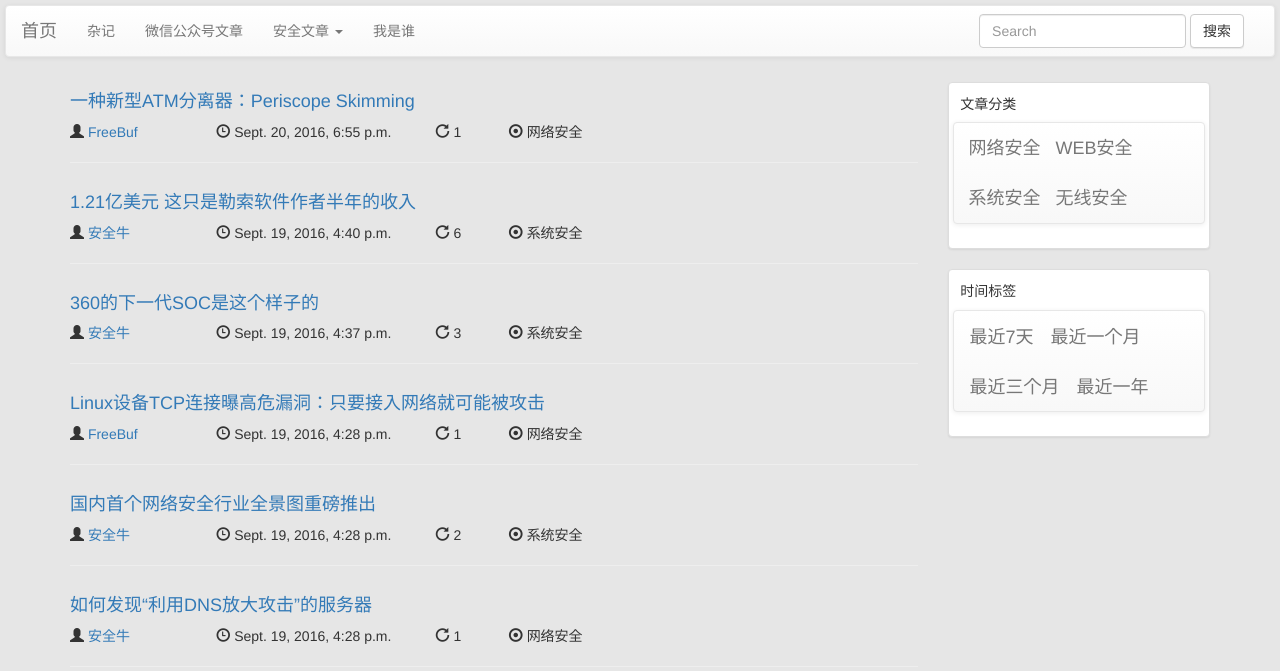
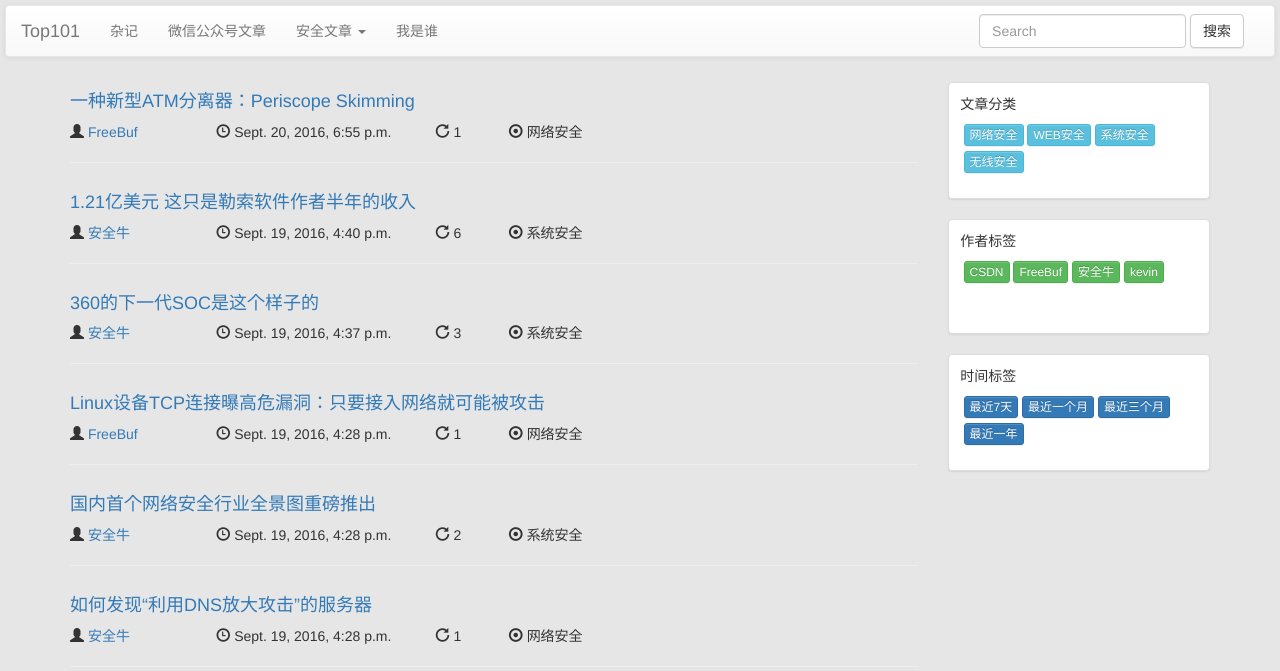
Before and after one commit to Tengfei1010/it1004, a Django app: page /blog/ in a window 1280 px wide. Shown: the top 671 px of the page. Run offline with Django 3.2, Linux system fonts and the light colour scheme; data comes from the database, SQL or seed files in the repository; both versions use the stored data as it was after the commit; some libraries are stand-ins or nearby versions.

Commit message:
添加作者标签

```diff
--- a/beeblog/templates/beeblog/index.html
+++ b/beeblog/templates/beeblog/index.html
@@ -23,7 +23,7 @@
                             <span class="icon-bar"></span>
                             <span class="icon-bar"></span>
                         </button>
-                    <a class="navbar-brand" href="/blog">首页</a>
+                        <a class="navbar-brand" href="/blog">Top101</a>
                     </div>
 
                     <!-- Collect the nav links, forms, and other content for toggling -->
@@ -32,7 +32,8 @@
                             <li><a href="#">杂记</a></li>
                             <li><a href="#">微信公众号文章</a></li>
                             <li class="dropdown">
-                            <a href="#" class="dropdown-toggle" data-toggle="dropdown">安全文章 <span class="caret"></span></a>
+                                <a href="#" class="dropdown-toggle" data-toggle="dropdown">安全文章 <span
+                                        class="caret"></span></a>
                                 <ul class="dropdown-menu" role="menu">
                                     {% for c in categories %}
                                         <li><a href="/blog/category/{{ c.id }}/">{{ c }}</a></li>
@@ -59,44 +60,59 @@
                     {# 最新的具体的内容#}
                     {% block article %}
                         {% for article in articles %}
-                        {% include 'beeblog/article_header.html'  %}
+                            {% include 'beeblog/article_header.html' %}
                         {% endfor %}
                     {% endblock %}
                 </div>
+
                 <div class="col-md-3">
-                {#  标签 日期 筛选器 #}
+                    {#  文章分类 #}
                     <div class="thumbnail">
                         <h5>&nbsp; 文章分类</h5>
-                    <nav class="navbar navbar-default" role="navigation">
-                        <div class="container-fluid">
-                            <div class="navbar-header">
+                        <nav class="navbar" role="navigation">
+                            <div class="search_tag">
                                 {% for c in categories %}
-                                    <a class="navbar-brand" href="/blog/category/{{ c.id }}/">
+                                    <a class="btn btn-info btn-xs" href="/blog/category/{{ c.id }}/">
                                         {{ c.category_text }}
+                                    </a>
+                                    {% if forloop.counter == 3 %}
+                                        <div style="margin-top: 5px;"></div>
+                                    {% endif %}
+                                {% endfor %}
+                            </div>
+                        </nav>
+                    </div>
+                    {# 作者标签 #}
+                    <div class="thumbnail">
+                        <h5>&nbsp; 作者标签</h5>
+                        <nav class="navbar" role="navigation">
+                            <div class="search_tag">
+                                {% for a in authors %}
+                                    <a class="btn btn-success btn-xs" href="/blog/author/{{ a.id }}/">
+                                        {{ a.name }}
                                     </a>
                                 {% endfor %}
                             </div>
-                        </div>
                         </nav>
                     </div>
+                    {#   时间标签  #}
                     <div class="thumbnail">
                         <h5>&nbsp; 时间标签</h5>
-                    <nav class="navbar navbar-default" role="navigation">
-                        <div class="container-fluid">
-                            <div class="navbar-header">
-                                <a  role="button" class="navbar-brand btn btn-link" href="/blog/recent/7/">
+                        <nav class="navbar" role="navigation">
+                            <div class="search_tag">
+                                <a role="button" class="btn btn-primary btn-xs" href="/blog/recent/7/">
                                     最近7天
                                 </a>
-                                <a role="button" class="navbar-brand btn btn-link" href="/blog/recent/30/">
+                                <a role="button" class="btn btn-primary btn-xs" href="/blog/recent/30/">
                                     最近一个月
                                 </a>
-                                <a  role="button" class="navbar-brand btn btn-link" href="/blog/recent/90/">
+                                <a role="button" class="btn btn-primary btn-xs" href="/blog/recent/90/">
                                     最近三个月
                                 </a>
-                                <a role="button" class="navbar-brand btn btn-link" href="/blog/recent/360/">
+                                <div style="margin-top: 5px;"></div>
+                                <a role="button" class="btn btn-primary btn-xs" href="/blog/recent/360/">
                                     最近一年
                                 </a>
-                            </div>
                             </div>
                         </nav>
                     </div>
--- a/beeblog/urls.py
+++ b/beeblog/urls.py
@@ -13,5 +13,6 @@ urlpatterns = [
     url(r'^$', views.index_view, name='index'),
     url(r'^(?P<pk>[0-9]+)/$', views.DetailView.as_view(), name='detail'),
     url(r'category/(?P<category_id>[0-9]+)/$', views.list_category_article_view, name='category'),
-    url(r'recent/(?P<days>\d+)/$', views.list_recent_articles_view, name='recent')
+    url(r'recent/(?P<days>\d+)/$', views.list_recent_articles_view, name='recent'),
+    url(r'author/(?P<author_id>[0-9]+)/$', views.list_author_article_view, name='author')
 ]
--- a/beeblog/views.py
+++ b/beeblog/views.py
@@ -5,18 +5,21 @@ from django.shortcuts import render
 from django.views import generic
 
 from .config import PER_PAGE
-from .models import Category, Article
+from .models import Article, Author, Category
 
 
 def my_render(request, template, kwargs):
     if 'categories' not in kwargs:
         kwargs['categories'] = Category.query_objects.all()
+    if 'authors' not in kwargs:
+        kwargs['authors'] = Author.query_objects.all()
     return render(request, template, kwargs)
 
 
 class BaseDetailView(generic.DetailView):
     def render_to_response(self, context, **response_kwargs):
         context['categories'] = Category.query_objects.all()
+        context['authors'] = Author.query_objects.all()
         return super().render_to_response(context, **response_kwargs)
 
 
@@ -66,6 +69,24 @@ def list_category_article_view(request, category_id):
     })
 
 
+def list_author_article_view(request, author_id):
+    articles = Article.query_objects.filter(author__id=author_id).all()
+    paginator = Paginator(articles, PER_PAGE)  # Show 25 contacts per page
+
+    page = request.GET.get('page')
+    try:
+        articles = paginator.page(page)
+    except PageNotAnInteger:
+        # If page is not an integer, deliver first page.
+        articles = paginator.page(1)
+    except EmptyPage:
+        # If page is out of range (e.g. 9999), deliver last page of results.
+        articles = paginator.page(paginator.num_pages)
+    return my_render(request, 'beeblog/list.html', {
+        'page_objects': articles
+    })
+
+
 class DetailView(BaseDetailView):
     model = Article
     template_name = 'beeblog/detail.html'
--- a/media/css/main.css
+++ b/media/css/main.css
@@ -28,3 +28,7 @@ html, body {
     left: 0;
     border-top: 2px #ebebeb solid;
 }
+
+.search_tag {
+    margin-left: 10px;
+}
```
Also changed, not shown: db.sqlite3. Lines whose indentation alone changed are shown as unchanged.
